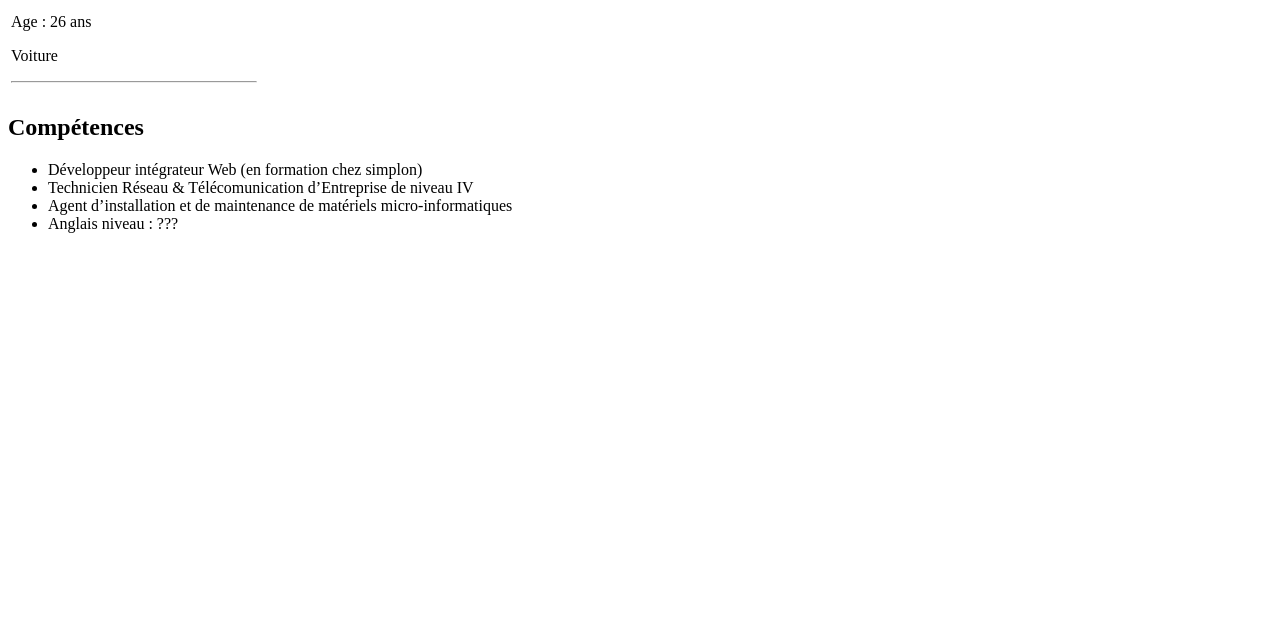
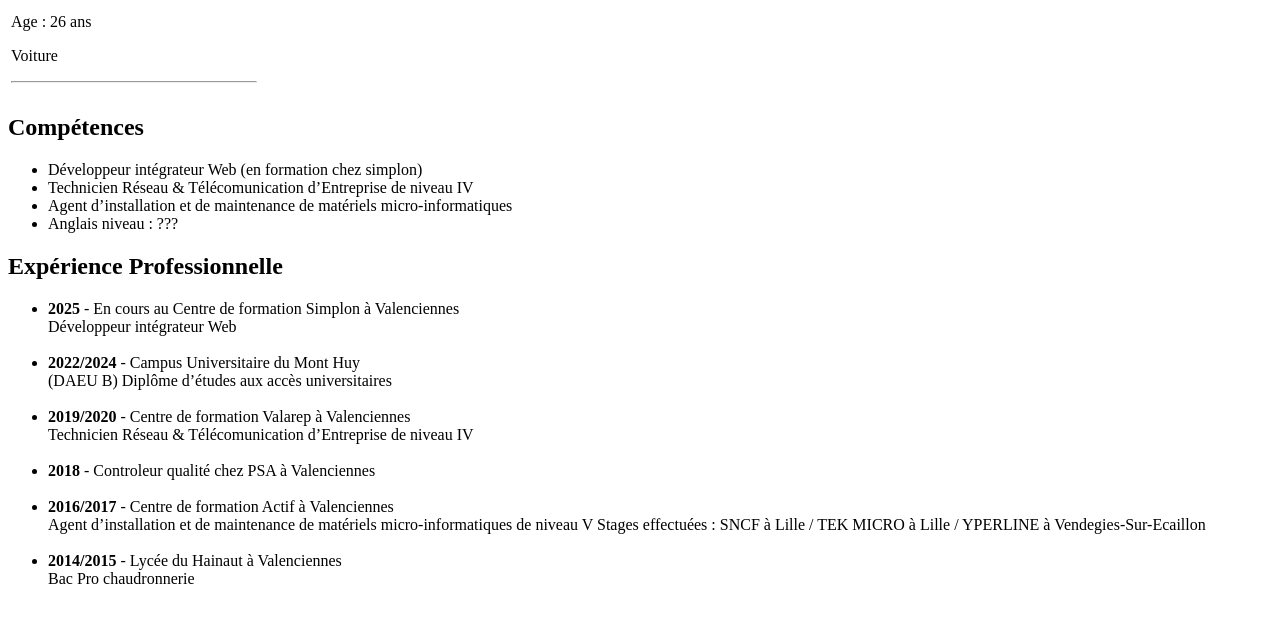
Before and after one commit to Aegwix/cv-htmlonly, a plain HTML site: page index.html in a window 1280 px wide. Shown: the part 164-786 px from the top of the page. Drawn offline with Linux system fonts and the light colour scheme.

Commit message:
feat(form): additions in the cv form

```diff
--- a/index.html
+++ b/index.html
@@ -27,6 +27,7 @@
             </tr>
         </table>
 </header>
+
     <section>
             <h2>Compétences</h2>
         <ul>
@@ -36,3 +37,27 @@
             <li>Anglais niveau : ???</li>
         </ul>
     </section>
+
+    <section>
+        <h2>Expérience Professionnelle</h2>
+        <ul>
+            <li><strong>2025</strong> - En cours au Centre de formation Simplon à Valenciennes</li>
+            Développeur intégrateur Web<br>
+
+            <br><li><strong>2022/2024</strong> - Campus Universitaire du Mont Huy</li>
+            (DAEU B) Diplôme d’études aux accès universitaires<br>
+
+            <br><li><strong>2019/2020</strong> - Centre de formation Valarep à Valenciennes </li>
+            Technicien Réseau & Télécomunication d’Entreprise de niveau IV<br>
+
+            <br><li><strong>2018</strong> - Controleur qualité chez PSA à Valenciennes </li>
+
+
+            <br><li><strong>2016/2017</strong> - Centre de formation Actif à Valenciennes </li>
+            Agent d’installation et de maintenance de matériels micro-informatiques de niveau V
+            Stages effectuées : SNCF à Lille / TEK MICRO à Lille / YPERLINE à Vendegies-Sur-Ecaillon<br>
+
+            <br><li><strong>2014/2015</strong> - Lycée du Hainaut à Valenciennes </li>
+            Bac Pro chaudronnerie<br>
+        </ul>
+    </section>
```
